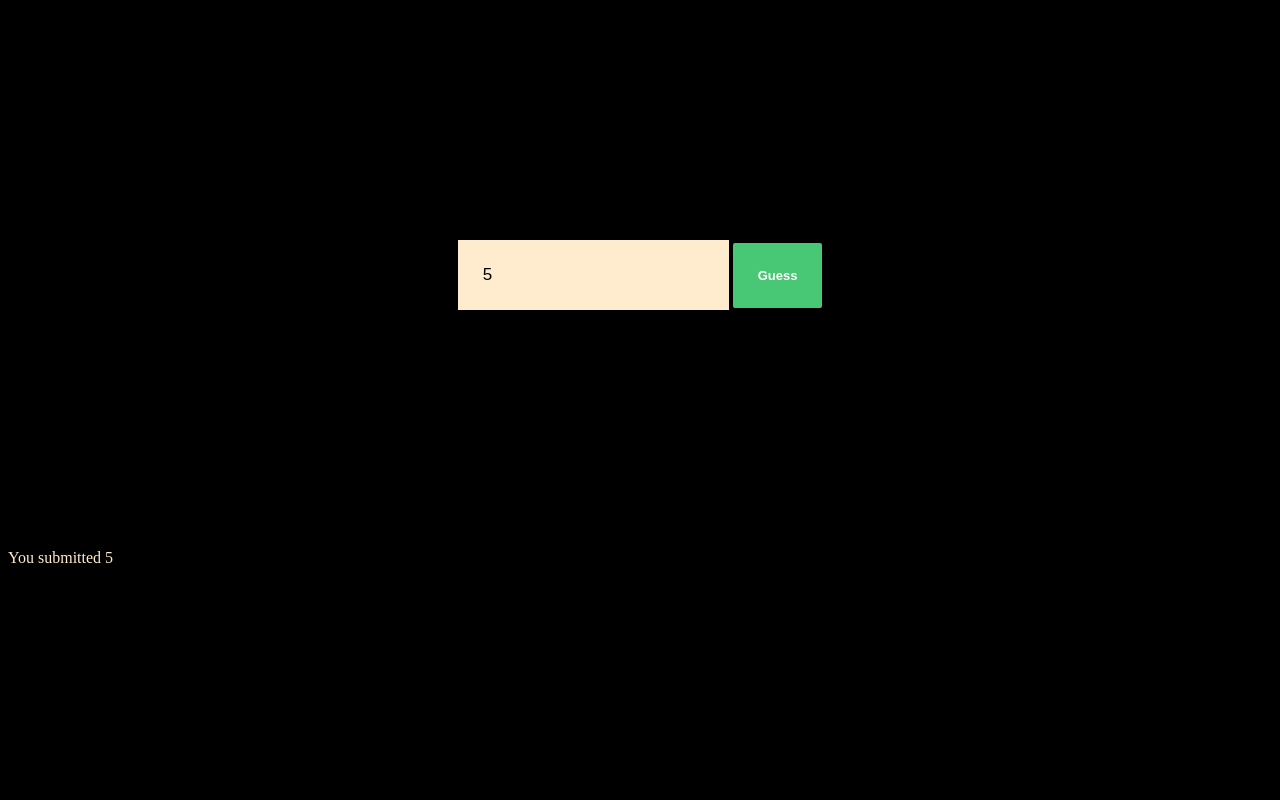
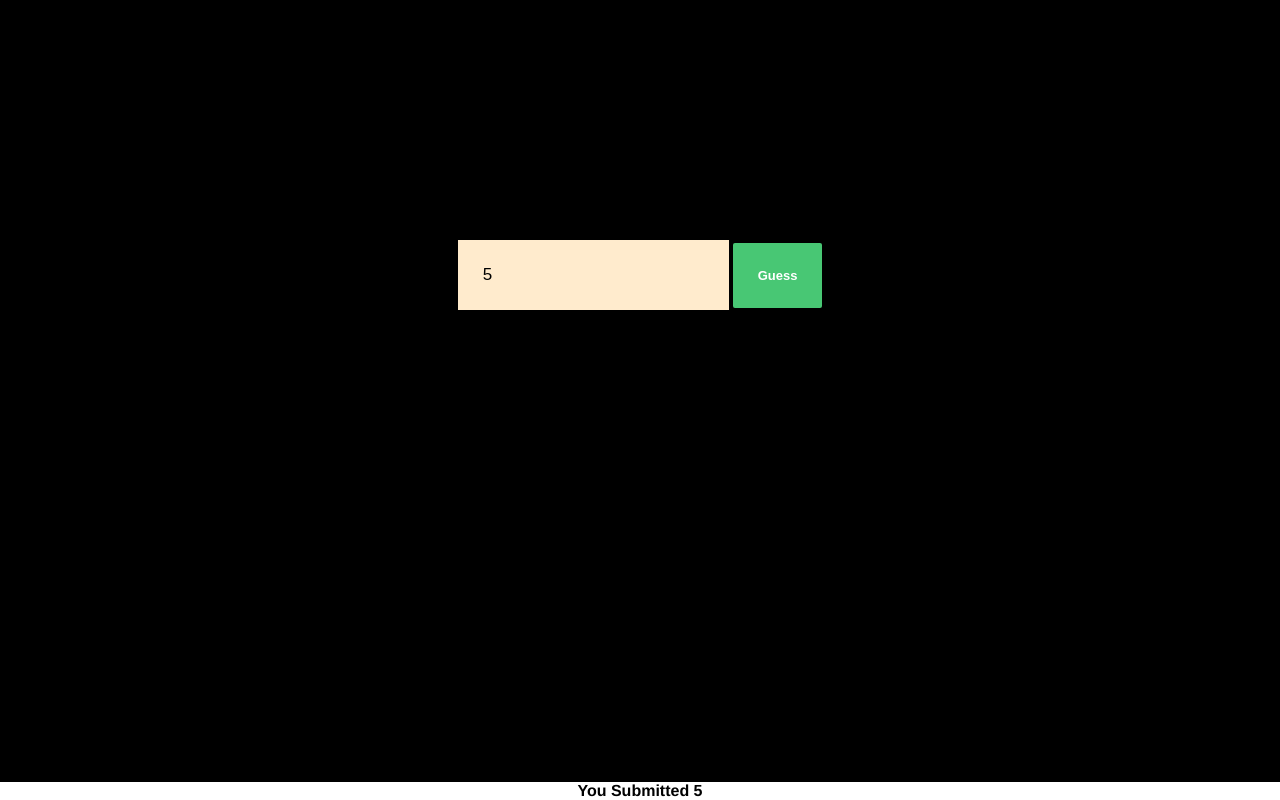
Before and after one commit to otilor/number-guesser, a plain HTML site: page index.html in a window 1280 px wide. Both pictures are taken after typing "5" into the empty fields and a click on the input "Guess". Drawn offline with Linux system fonts and the light colour scheme.

Commit message:
Add footer information

```diff
--- a/index.html
+++ b/index.html
@@ -16,9 +16,8 @@
 			</form>
 		</div>
 
-	<div>
-		<p id = "log"></p>
-	</div>
+
+	<footer id="log"></footer>
 	<script src="script.js"></script>
 	</body>
 </html>
--- a/main.css
+++ b/main.css
@@ -1,5 +1,6 @@
 body {
     background-color: rgb(0, 0, 0);
+    color: #000000;
 }
 
 .guess-field {
@@ -44,6 +45,16 @@ body {
     cursor: pointer;
 }
 
-#log {
-    color: blanchedalmond;
+
+
+footer {
+    position: fixed;
+    left: 0;
+    bottom: 0;
+    width: 100%;
+    text-transform: capitalize;
+    font-weight: bold;
+    font-family: "Helvetica Neue", Helvetica, Arial, sans-serif;
+    background-color: #ffffff;
+    text-align: center;
 }
--- a/script.js
+++ b/script.js
@@ -5,13 +5,10 @@ const randomNumber = function () {
 
 const guessForm = document.getElementById("guessForm");
 const log = document.getElementById("log");
-guessForm.addEventListener("submit", processGuess)
+guessForm.addEventListener("submit", processGuess);
 
 function processGuess() {
     let userInput = document.getElementById("userInput").value;
-    log.textContent = "You submitted " + userInput
+    log.innerHTML = "You submitted " + userInput;
     event.preventDefault()
 }
-// lengthOfUserInput = userInput.length
-// alert(userInput.length)
-// alert(userInput)
```
